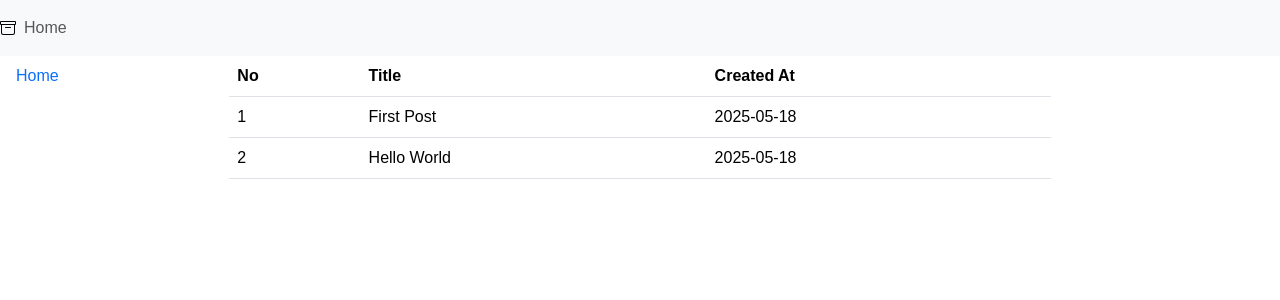
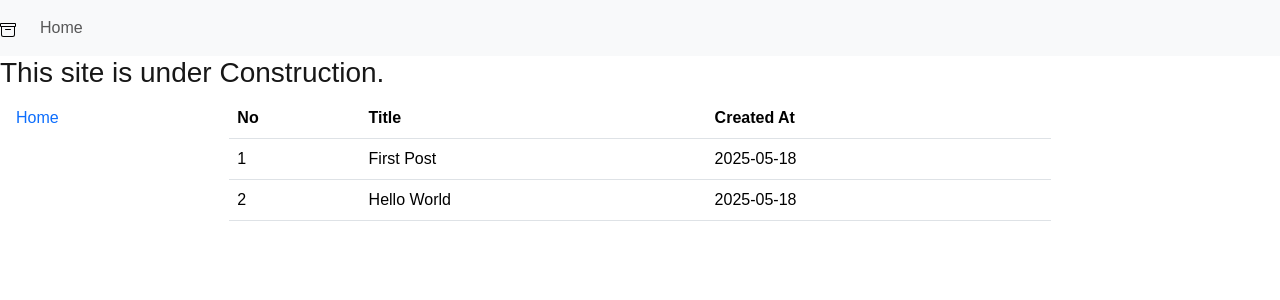
Before and after one commit to yanapang/yanapang.github.io, a Next.js app: page / in a window 1280 px wide. Shown: the top 300 px of the page. Built offline with nearby package versions, Linux system fonts and the light colour scheme.

Commit message:
docs: Under Construction title added.

```diff
--- a/src/pages/components/NavHeader.tsx
+++ b/src/pages/components/NavHeader.tsx
@@ -3,8 +3,9 @@ import Link from 'next/link';
 export default function NavHeader() {
   return (
     <nav className="navbar navbar-expand-lg navbar-light bg-light">
-      {/*<a className="navbar-brand" href="/">Hello</a>*/}
-      <img src="/post/archive.svg" alt="archive_logo" />
+      <Link className="navbar-brand" href="/">
+        <img src="/post/archive.svg" alt="archive_logo" />
+      </Link>
       <button className="navbar-toggler" type="button" data-toggle="collapse" data-target="#navbarNav" aria-controls="navbarNav" aria-expanded="false" aria-label="Toggle navigation">
         <span className="navbar-toggler-icon"></span>
       </button>
--- a/src/pages/index.tsx
+++ b/src/pages/index.tsx
@@ -18,7 +18,7 @@ export default function Home({ allPostsData }: { allPostsData: Post[] }) {
   return (
     <main className="max-w-2xl mx-auto p-8">
       <NavHeader />
-
+      <h3>This site is under Construction.</h3>
       <div className="row">
         <div className="col-2">
           <SideNav />
```
